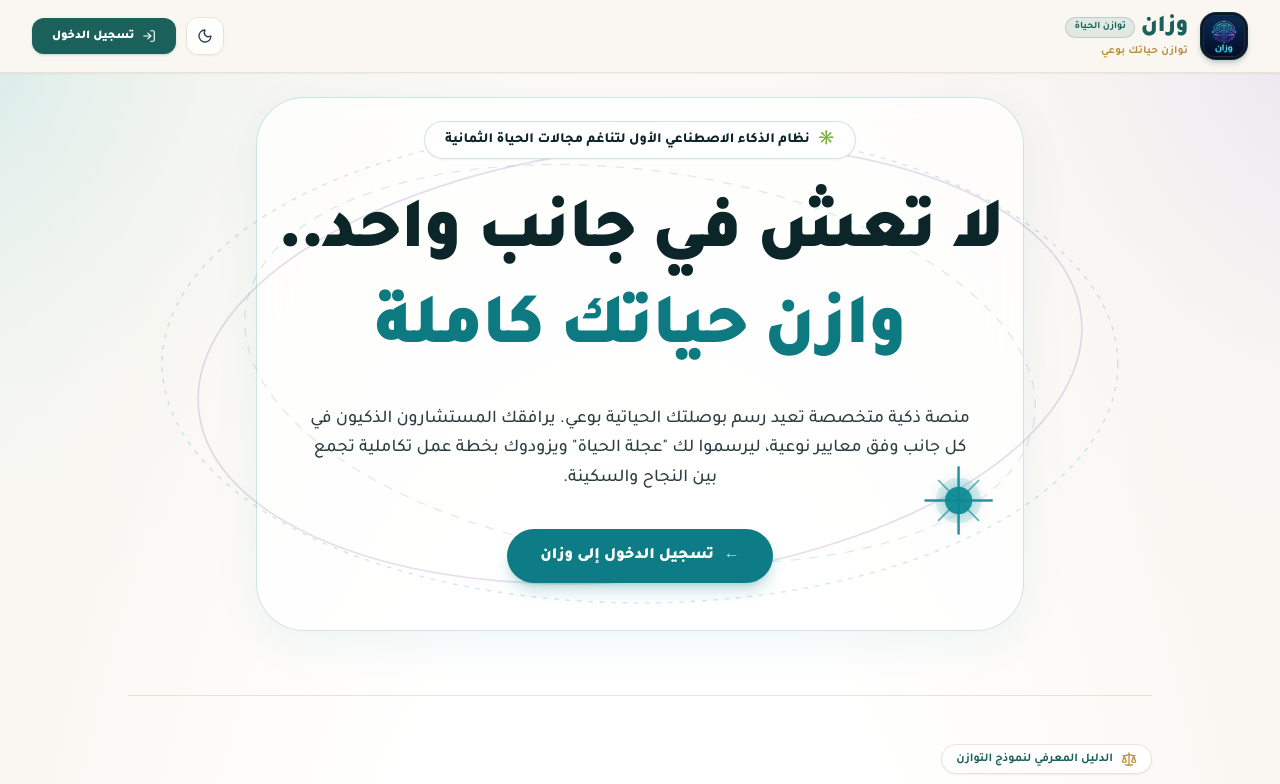
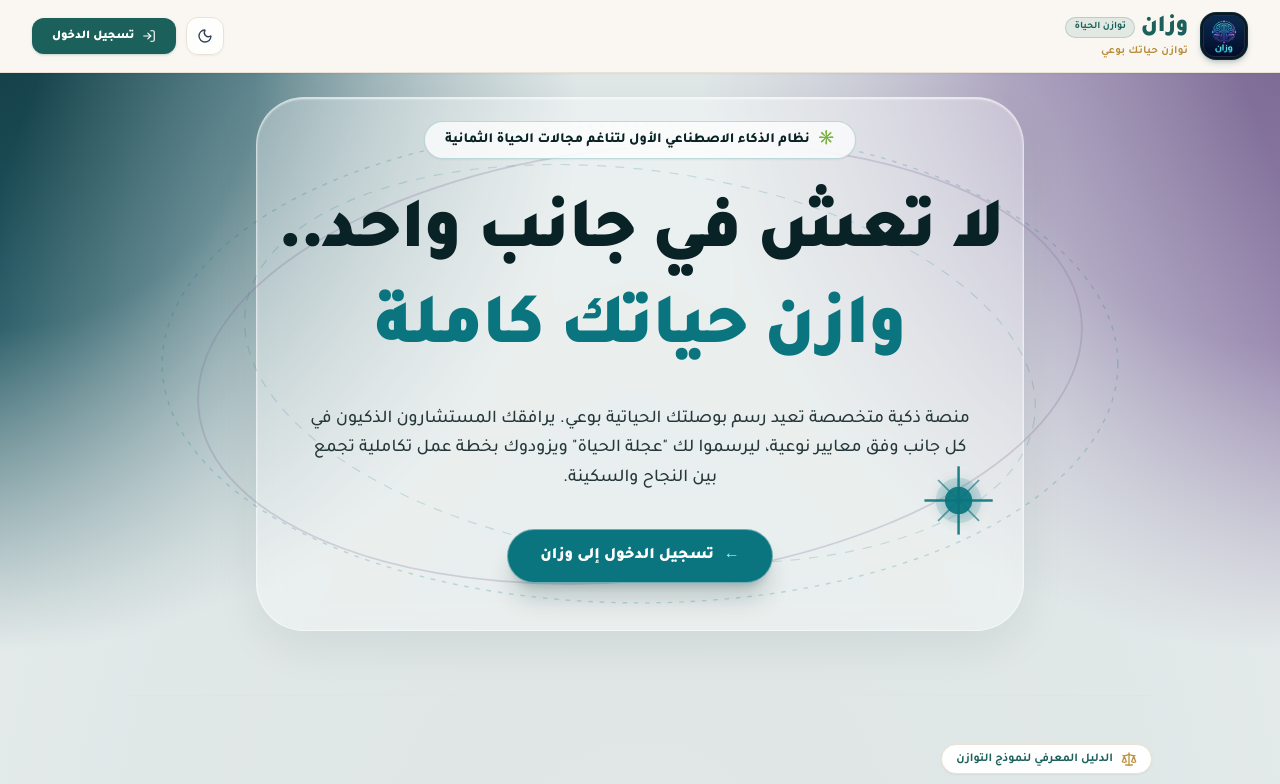
Before and after one commit to madyanlernen-oss/Wazin, a React (Vite) app: page / in a window 1280 px wide. Shown: the top 784 px of the page. Built offline with nearby package versions, Linux system fonts and the light colour scheme.

Commit message:
fix(ui): eliminate harsh white light mode, restore rich teal-lavender gradients and restful alabaster center

```diff
--- a/src/screens/LandingScreen.tsx
+++ b/src/screens/LandingScreen.tsx
@@ -25,8 +25,8 @@ export const LandingScreen: React.FC<LandingScreenProps> = ({
   const isDark = theme === 'dark';
 
   return (
-    <div className="relative min-h-[calc(100vh-4.5rem)] pb-28 overflow-hidden bg-[#FAF7F2] dark:bg-[#07111c] transition-colors duration-300">
-      {/* 4-Corner Exact Ambient Mesh Gradient with Refined Crisp Light Mode */}
+    <div className="relative min-h-[calc(100vh-4.5rem)] pb-28 overflow-hidden bg-[#E6ECEB] dark:bg-[#07111c] transition-colors duration-300">
+      {/* 4-Corner Rich Ambient Mesh Gradient: Deep Teal, Lavender, Sand framing a restful eye-friendly center */}
       <div
         className="absolute inset-0 pointer-events-none transition-all duration-500"
         style={{
@@ -39,11 +39,11 @@ export const LandingScreen: React.FC<LandingScreenProps> = ({
               radial-gradient(circle 850px at 100% 68%, #0b1a2d 0%, #102641 36%, transparent 72%)
             `
             : `
-              radial-gradient(ellipse 70% 55% at 50% 35%, #FFFFFF 0%, rgba(255, 255, 255, 0.96) 42%, rgba(250, 247, 242, 0.65) 75%, transparent 100%),
-              radial-gradient(circle 800px at 0% 0%, rgba(188, 226, 224, 0.55) 0%, rgba(212, 238, 236, 0.28) 38%, transparent 68%),
-              radial-gradient(circle 800px at 100% 0%, rgba(224, 216, 238, 0.55) 0%, rgba(238, 233, 247, 0.28) 38%, transparent 68%),
-              radial-gradient(circle 800px at 0% 75%, rgba(246, 226, 218, 0.45) 0%, rgba(251, 240, 235, 0.22) 38%, transparent 68%),
-              radial-gradient(circle 800px at 100% 75%, rgba(244, 237, 226, 0.55) 0%, rgba(250, 246, 239, 0.25) 38%, transparent 70%)
+              radial-gradient(ellipse 65% 52% at 50% 36%, #E6ECEB 0%, #DFE6E5 38%, rgba(220, 228, 229, 0.55) 72%, transparent 100%),
+              radial-gradient(circle 850px at 0% 0%, #16424a 0%, #205661 30%, transparent 68%),
+              radial-gradient(circle 850px at 100% 0%, #7e6c96 0%, #9482ac 32%, transparent 68%),
+              radial-gradient(circle 850px at 0% 68%, #c98880 0%, #d89b93 32%, transparent 68%),
+              radial-gradient(circle 850px at 100% 68%, #dcd3c4 0%, #e8e0d3 36%, transparent 72%)
             `,
         }}
       />
@@ -54,13 +54,16 @@ export const LandingScreen: React.FC<LandingScreenProps> = ({
         <div className="relative max-w-4xl mx-auto pt-6 pb-12 px-6 sm:px-12 text-center">
           {/* Luminous Oval Halo & Delicate Concentric Orbital Wireframes (SVG) */}
           <div className="absolute inset-0 pointer-events-none flex items-center justify-center">
-            {/* Luminous Central Glassmorphic Frame */}
+            {/* Central Glassmorphic Frame (Semi-translucent 32% allowing background atmosphere to breathe through) */}
             <div
               className={`w-full h-full max-w-3xl rounded-[3rem] border transition-all duration-500 ${
                 isDark
                   ? 'border-cyan-500/30 shadow-[0_0_90px_rgba(6,182,212,0.25),inset_0_0_60px_rgba(6,182,212,0.15)] bg-slate-900/30 backdrop-blur-xs'
-                  : 'border-[#0E7C86]/20 shadow-[0_12px_45px_rgba(14,124,134,0.07),inset_0_1px_2px_rgba(255,255,255,0.9)] bg-white/72 backdrop-blur-[16px]'
+                  : 'border-white/50 shadow-[0_14px_45px_rgba(10,34,38,0.08),inset_0_1px_2px_rgba(255,255,255,0.7)] backdrop-blur-md'
               }`}
+              style={{
+                backgroundColor: isDark ? undefined : 'rgba(255, 255, 255, 0.32)',
+              }}
             />
 
             {/* Overlapping Orbital Rings */}
@@ -70,24 +73,24 @@ export const LandingScreen: React.FC<LandingScreenProps> = ({
               fill="none"
               xmlns="http://www.w3.org/2000/svg"
             >
-              {/* Outer Orbit 1 (Calm teal hue at subtle opacity) */}
+              {/* Outer Orbit 1 (Calm teal hue) */}
               <ellipse
                 cx="450"
                 cy="250"
                 rx="420"
                 ry="210"
-                stroke={isDark ? "rgba(6, 182, 212, 0.4)" : "rgba(13, 122, 130, 0.18)"}
+                stroke={isDark ? "rgba(6, 182, 212, 0.4)" : "rgba(10, 117, 126, 0.22)"}
                 strokeWidth="1.2"
                 strokeDasharray="4 6"
               />
-              {/* Mid Orbit 2 (slightly tilted, gentle lavender hue at subtle opacity) */}
+              {/* Mid Orbit 2 (slightly tilted, gentle muted lavender) */}
               <g transform="rotate(-6 450 250)">
                 <ellipse
                   cx="450"
                   cy="250"
                   rx="390"
                   ry="190"
-                  stroke={isDark ? "rgba(168, 85, 247, 0.45)" : "rgba(124, 98, 170, 0.20)"}
+                  stroke={isDark ? "rgba(168, 85, 247, 0.45)" : "rgba(126, 108, 150, 0.25)"}
                   strokeWidth="1.5"
                 />
               </g>
@@ -98,7 +101,7 @@ export const LandingScreen: React.FC<LandingScreenProps> = ({
                   cy="250"
                   rx="350"
                   ry="170"
-                  stroke={isDark ? "rgba(0, 229, 255, 0.35)" : "rgba(14, 124, 134, 0.16)"}
+                  stroke={isDark ? "rgba(0, 229, 255, 0.35)" : "rgba(10, 117, 126, 0.18)"}
                   strokeWidth="1"
                   strokeDasharray="8 8"
                 />
@@ -110,22 +113,22 @@ export const LandingScreen: React.FC<LandingScreenProps> = ({
                   cx="0"
                   cy="0"
                   r="20"
-                  fill={isDark ? "rgba(6, 182, 212, 0.18)" : "rgba(13, 138, 148, 0.12)"}
+                  fill={isDark ? "rgba(6, 182, 212, 0.18)" : "rgba(10, 117, 126, 0.14)"}
                 />
                 <circle
                   cx="0"
                   cy="0"
                   r="12"
-                  fill={isDark ? "#ffffff" : "#0D8A94"}
+                  fill={isDark ? "#ffffff" : "#0A757E"}
                   opacity="0.95"
-                  filter={isDark ? "drop-shadow(0 0 8px #ffffff)" : "drop-shadow(0 0 8px rgba(13, 138, 148, 0.55))"}
+                  filter={isDark ? "drop-shadow(0 0 8px #ffffff)" : "drop-shadow(0 0 8px rgba(10, 117, 126, 0.5))"}
                 />
                 <line
                   x1="-30"
                   y1="0"
                   x2="30"
                   y2="0"
-                  stroke={isDark ? "#ffffff" : "#0D8A94"}
+                  stroke={isDark ? "#ffffff" : "#0A757E"}
                   strokeWidth="2.2"
                   opacity={isDark ? 0.85 : 0.9}
                 />
@@ -134,7 +137,7 @@ export const LandingScreen: React.FC<LandingScreenProps> = ({
                   y1="-30"
                   x2="0"
                   y2="30"
-                  stroke={isDark ? "#ffffff" : "#0D8A94"}
+                  stroke={isDark ? "#ffffff" : "#0A757E"}
                   strokeWidth="2.2"
                   opacity={isDark ? 0.85 : 0.9}
                 />
@@ -143,7 +146,7 @@ export const LandingScreen: React.FC<LandingScreenProps> = ({
                   y1="-18"
                   x2="18"
                   y2="18"
-                  stroke={isDark ? "rgba(0, 229, 255, 0.7)" : "rgba(13, 138, 148, 0.65)"}
+                  stroke={isDark ? "rgba(0, 229, 255, 0.7)" : "rgba(10, 117, 126, 0.65)"}
                   strokeWidth="1.5"
                 />
                 <line
@@ -151,7 +154,7 @@ export const LandingScreen: React.FC<LandingScreenProps> = ({
                   y1="-18"
                   x2="-18"
                   y2="18"
-                  stroke={isDark ? "rgba(0, 229, 255, 0.7)" : "rgba(13, 138, 148, 0.65)"}
+                  stroke={isDark ? "rgba(0, 229, 255, 0.7)" : "rgba(10, 117, 126, 0.65)"}
                   strokeWidth="1.5"
                 />
               </g>
@@ -161,23 +164,23 @@ export const LandingScreen: React.FC<LandingScreenProps> = ({
           {/* Foreground Hero Content */}
           <div className="relative z-10 space-y-6">
             {/* Top Pill Badge */}
-            <div className="inline-flex items-center gap-2 px-5 py-2 rounded-full bg-white/90 dark:bg-slate-900/90 border border-[#0D7A82]/20 dark:border-slate-700/80 shadow-xs text-xs sm:text-sm font-extrabold text-[#0B2528] dark:text-cyan-300 transition-colors backdrop-blur-md">
-              <span className="text-[#0D7A82] dark:text-cyan-400">✳️</span>
+            <div className="inline-flex items-center gap-2 px-5 py-2 rounded-full bg-white/75 dark:bg-slate-900/90 border border-[#0A757E]/25 dark:border-slate-700/80 shadow-xs text-xs sm:text-sm font-extrabold text-[#092226] dark:text-cyan-300 transition-colors backdrop-blur-md">
+              <span className="text-[#0A757E] dark:text-cyan-400">✳️</span>
               <span>نظام الذكاء الاصطناعي الأول لتناغم مجالات الحياة الثمانية</span>
             </div>
 
             {/* Centerpiece Bold Headlines */}
             <div className="space-y-1.5 pt-2">
-              <h1 className="text-4xl sm:text-6xl lg:text-7xl font-black tracking-tight text-[#0B2528] dark:text-white leading-tight transition-colors">
+              <h1 className="text-4xl sm:text-6xl lg:text-7xl font-black tracking-tight text-[#092226] dark:text-white leading-tight transition-colors">
                 لا تعش في جانب واحد..
               </h1>
-              <h2 className="text-4xl sm:text-6xl lg:text-7xl font-black tracking-tight text-[#0D7A82] dark:text-cyan-400 dark:drop-shadow-[0_0_35px_rgba(6,182,212,0.5)] leading-tight transition-colors">
+              <h2 className="text-4xl sm:text-6xl lg:text-7xl font-black tracking-tight text-[#0A757E] dark:text-cyan-400 dark:drop-shadow-[0_0_35px_rgba(6,182,212,0.5)] leading-tight transition-colors">
                 وازن حياتك كاملة
               </h2>
             </div>
 
             {/* Legible Paragraph */}
-            <p className="text-base sm:text-lg text-[#2C3E40] dark:text-slate-300 leading-relaxed max-w-2xl mx-auto font-medium pt-1 transition-colors">
+            <p className="text-base sm:text-lg text-[#253739] dark:text-slate-300 leading-relaxed max-w-2xl mx-auto font-medium pt-1 transition-colors">
               منصة ذكية متخصصة تعيد رسم بوصلتك الحياتية بوعي. يرافقك المستشارون الذكيون في كل جانب
               وفق معايير نوعية، ليرسموا لك "عجلة الحياة" ويزودوك بخطة عمل تكاملية تجمع بين النجاح والسكينة.
             </p>
@@ -186,7 +189,7 @@ export const LandingScreen: React.FC<LandingScreenProps> = ({
             <div className="pt-3">
               <button
                 onClick={() => onNavigateToAuth('login')}
-                className="inline-flex items-center gap-2.5 px-8 py-3.5 rounded-full bg-[#0E7C86] hover:bg-[#095D65] dark:bg-gradient-to-r dark:from-cyan-600 dark:to-teal-600 dark:hover:from-cyan-500 dark:hover:to-teal-500 text-white text-sm sm:text-base font-black shadow-lg shadow-[#0E7C86]/25 dark:shadow-cyan-900/30 border border-[#0E7C86]/30 dark:border-cyan-400/25 transition-all hover:scale-105 active:scale-95 cursor-pointer"
+                className="inline-flex items-center gap-2.5 px-8 py-3.5 rounded-full bg-[#0A757E] hover:bg-[#075359] dark:bg-gradient-to-r dark:from-cyan-600 dark:to-teal-600 dark:hover:from-cyan-500 dark:hover:to-teal-500 text-white text-sm sm:text-base font-black shadow-xl shadow-teal-950/20 dark:shadow-cyan-900/30 border border-white/40 dark:border-cyan-400/25 transition-all hover:scale-105 active:scale-95 cursor-pointer"
               >
                 <span className="text-cyan-200 dark:text-cyan-300 font-bold">&larr;</span>
                 <span>تسجيل الدخول إلى وزان</span>
```
